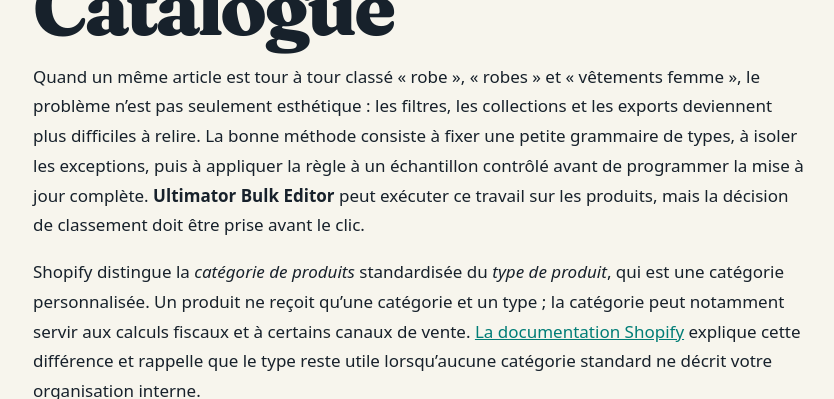
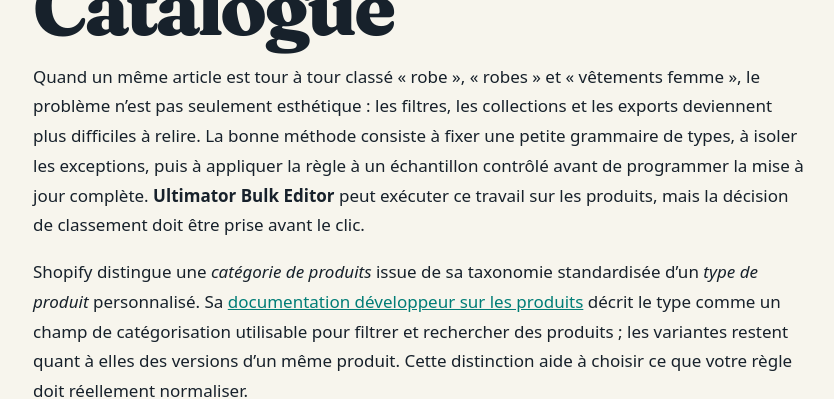
Before and after one commit to outils-et-tutoriels/outils-et-tutoriels.github.io, a Jekyll site: the page built from _posts/2026-11-01-standardiser-les-types-de-produits-shopify-sans-brouiller-votre-catalo.md, in a window 1280 px wide and 900 px high, scrolled down 1650 px, cut to the strip 0-399 px from the top of the window. Shown: the whole strip, without its empty margins (221-1055 px from the left). Built offline with Jekyll 4.4.1, drawn with Linux system fonts in a browser that asks for light colours.

Commit message:
Ajouter un article: Standardiser les Types de Produits Shopify Sans Brouiller Votre Catalogue

```diff
--- a/_posts/2026-11-01-standardiser-les-types-de-produits-shopify-sans-brouiller-votre-catalo.md
+++ b/_posts/2026-11-01-standardiser-les-types-de-produits-shopify-sans-brouiller-votre-catalo.md
@@ -13,7 +13,7 @@ image: "/assets/img/posts/2026-11-01-standardiser-les-types-de-produits-shopify-
 
 Quand un même article est tour à tour classé « robe », « robes » et « vêtements femme », le problème n’est pas seulement esthétique : les filtres, les collections et les exports deviennent plus difficiles à relire. La bonne méthode consiste à fixer une petite grammaire de types, à isoler les exceptions, puis à appliquer la règle à un échantillon contrôlé avant de programmer la mise à jour complète. **Ultimator Bulk Editor** peut exécuter ce travail sur les produits, mais la décision de classement doit être prise avant le clic.
 
-Shopify distingue la *catégorie de produits* standardisée du *type de produit*, qui est une catégorie personnalisée. Un produit ne reçoit qu’une catégorie et un type ; la catégorie peut notamment servir aux calculs fiscaux et à certains canaux de vente. [La documentation Shopify](https://help.shopify.com/fr/manual/products/details/product-type) explique cette différence et rappelle que le type reste utile lorsqu’aucune catégorie standard ne décrit votre organisation interne.
+Shopify distingue une *catégorie de produits* issue de sa taxonomie standardisée d’un *type de produit* personnalisé. Sa [documentation développeur sur les produits](https://shopify.dev/docs/api/admin-rest/latest/resources/product) décrit le type comme un champ de catégorisation utilisable pour filtrer et rechercher des produits ; les variantes restent quant à elles des versions d’un même produit. Cette distinction aide à choisir ce que votre règle doit réellement normaliser.
 
 ![Cartes produit regroupées avant une mise à jour en lot](/assets/img/posts/2026-11-01-standardiser-les-types-de-produits-shopify-sans-brouiller-votre-catalo/image-01-a84de33a951f.webp)
 
```
Also changed, not shown: other parts of _posts/2026-11-01-standardiser-les-types-de-produits-shopify-sans-brouiller-votre-catalo.md (+1 -1 lines).
